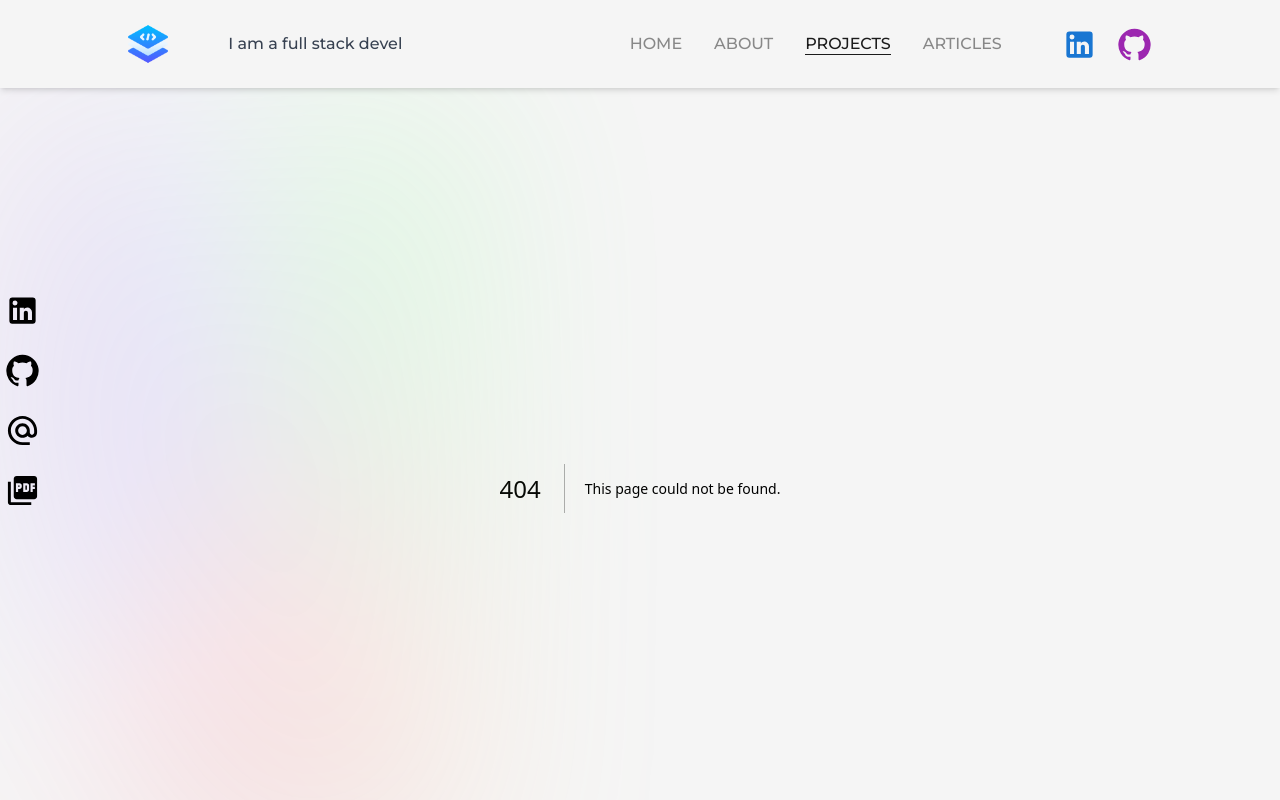
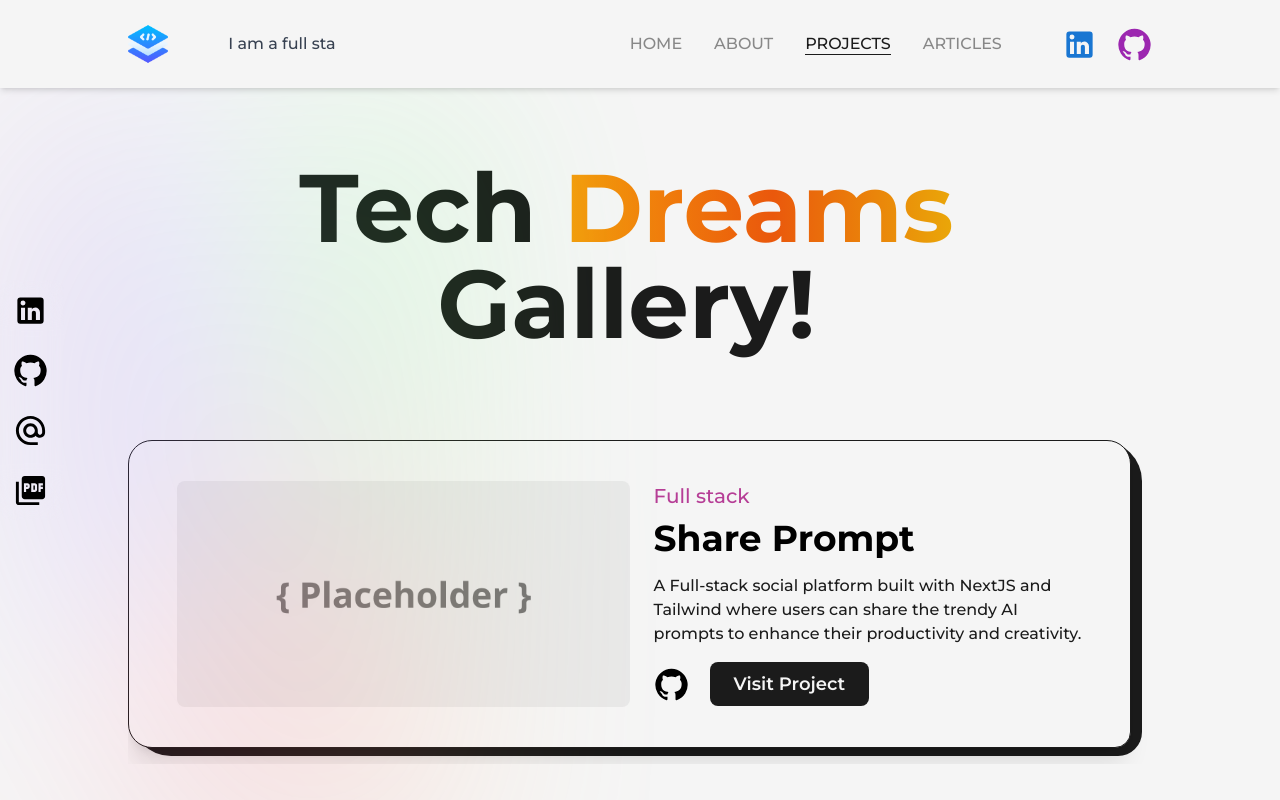
Before and after one commit to Haoran-ryan/ryan-portfolio, a Next.js app: page /projects in a window 1280 px wide. Before the commit this address had no page. Shown: the top 800 px of the page. Built offline with nearby package versions, Linux system fonts and the light colour scheme; a web font is replaced by a local one.

Commit message:
project page done

```diff
--- a/app/about/page.js
+++ b/app/about/page.js
@@ -1,3 +1,4 @@
+"use client";
 import AnimatedText from "@/components/AnimatedText";
 import AnimatedNumbers from "@/components/AnimatedNumbers";
 import Container from "@/components/Container";
@@ -29,7 +30,7 @@ const About = () => {
         <meta name="description" content="work and education about Ryan Guo" />
       </Head>
       <main className="flex-center mb-64">
-        <Container className="flex-center w-full flex-col">
+        <Container className="flex-center w-full flex-col overflow-y-hidden pt-16">
           <AnimatedText
             text={bio.title}
             className="pb-20 text-6xl md:text-8xl"
--- a/app/layout.js
+++ b/app/layout.js
@@ -13,7 +13,7 @@ export const metadata = {
 export default function RootLayout({ children }) {
   return (
     <html lang="en">
-      <body className={`${font.className} `}>
+      <body suppressHydrationWarning={true} className={`${font.className} `}>
         <div className="gradient" />
         <div className=" relative min-h-screen w-full bg-light font-mont">
           <NavBar />
--- /dev/null
+++ b/app/projects/page.js
@@ -0,0 +1,120 @@
+// "use client";
+import AnimatedText from "@/components/AnimatedText";
+import Container from "@/components/Container";
+import GitHubIcon from "@mui/icons-material/GitHub";
+import Head from "next/head";
+import Image from "next/image";
+import Link from "next/link";
+import { MyProjects } from "@/constants";
+
+export const ProjectCard = ({ className = "", project, isFullWidth }) => {
+  return (
+    <div className={`${className} overflow-hidden`}>
+      <article
+        className={`${
+          isFullWidth
+            ? "flex-between rounded-3xl p-12"
+            : "flex-center  flex-col rounded-2xl p-6"
+        } relative  h-[95%] w-[95%] rounded-br-2xl border border-solid  border-dark bg-light shadow-xl hover:shadow-2xl`}
+      >
+        {/* dark 3d effect */}
+        <div
+          className={`absolute -right-3 top-0 -z-10 h-[103%] w-[101%] rounded-br-3xl ${
+            isFullWidth ? "rounded-[2.5rem]" : "rounded-[2rem]"
+          } bg-dark`}
+        />
+        <Link
+          href={project.orgLink}
+          target="_blank"
+          className="w-1/2 cursor-pointer overflow-hidden rounded-lg"
+        >
+          <Image
+            src={project.img}
+            width={1000}
+            height={400}
+            alt={project.label}
+            className="h-auto w-full"
+          />
+        </Link>
+        <div
+          className={`flex flex-col items-start justify-between ${
+            isFullWidth ? "w-1/2  pl-6" : "mt-4 w-full"
+          }`}
+        >
+          <span className="text-xl font-medium text-primary">
+            {project.type}
+          </span>
+          <Link
+            href={project.orgLink}
+            target="_blank"
+            className="underline-offset-2 hover:underline"
+          >
+            <h2
+              className={`${
+                isFullWidth ? " text-4xl " : "text-3xl"
+              } my-2 w-full text-left font-bold`}
+            >
+              {project.label}
+            </h2>
+          </Link>
+          <p className="my-2 font-medium text-dark ">{project.work}</p>
+          <div
+            className={`mt-2  ${
+              isFullWidth ? "flex-center" : "flex-between w-full"
+            }`}
+          >
+            <Link
+              href={project.orgLink}
+              className={`${isFullWidth ? "w-10" : "w-8"}`}
+            >
+              <GitHubIcon fontSize="large" />
+            </Link>
+            <Link
+              href={project.orgLink}
+              className={`rounded-lg font-semibold  ${
+                isFullWidth
+                  ? "ml-4 bg-dark p-2 px-6 text-lg text-light "
+                  : "underline"
+              }`}
+            >
+              {isFullWidth ? "Visit Project" : "Visit"}
+            </Link>
+          </div>
+        </div>
+      </article>
+    </div>
+  );
+};
+
+const page = () => {
+  return (
+    <>
+      <Head>
+        <title>Ryan Guo | Project page</title>
+        <meta name="description" content="work and education about Ryan Guo" />
+      </Head>
+      <main className="flex-center mb-64 w-full flex-col">
+        <Container className="pt-16">
+          <AnimatedText
+            text="Tech Dreams Gallery!"
+            className="pb-20 text-6xl md:text-8xl"
+          />
+          {/* grid layout display */}
+          <div className="grid grid-cols-12 gap-24 gap-y-32 overflow-x-hidden">
+            {MyProjects.map((project, index) => (
+              <ProjectCard
+                key={index}
+                project={project}
+                href={project.orgLink}
+                className={`${index % 3 === 0 ? "col-span-12" : "col-span-6"}`}
+                isFullWidth={index % 3 === 0}
+              />
+            ))}
+          </div>
+        </Container>
+      </main>
+    </>
+  );
+};
+
+export default page;
--- a/components/AnimatedNumbers.jsx
+++ b/components/AnimatedNumbers.jsx
@@ -20,7 +20,7 @@ const AnimatedNumbers = ({ number }) => {
 
   useEffect(() => {
     sprintValue.on("change", (latest) => {
-      console.log(latest);
+      // console.log(latest);
       if (ref.current && latest.toFixed(0) <= number) {
         ref.current.textContent = latest.toFixed(0);
       }
--- a/components/Circle.jsx
+++ b/components/Circle.jsx
@@ -6,6 +6,7 @@ const Circle = ({ reference }) => {
   const { scrollYProgress } = useScroll({
     target: reference,
     offset: ["center end", "center center"],
+    layoutEffect: false,
   });
 
   return (
--- a/components/Container.jsx
+++ b/components/Container.jsx
@@ -1,6 +1,8 @@
-const Container = ({ children }) => {
+const Container = ({ children, className }) => {
   return (
-    <div className="z-0 inline-block min-h-full w-full max-w-screen-2xl overflow-y-auto bg-light px-32">
+    <div
+      className={`z-0 inline-block min-h-full w-full max-w-screen-2xl overflow-y-auto bg-light px-32 ${className}`}
+    >
       {children}
     </div>
   );
--- a/components/Experience.jsx
+++ b/components/Experience.jsx
@@ -50,6 +50,7 @@ const Experience = ({ experiences, title }) => {
   const { scrollYProgress } = useScroll({
     target: ref,
     offset: ["start end", "center start"],
+    // layoutEffect: false,
   });
   return (
     <>
@@ -63,7 +64,7 @@ const Experience = ({ experiences, title }) => {
           className="absolute left-9 h-full w-[4px] origin-top bg-dark"
           ref={ref}
         />
-        <ul className="ml-4 flex w-full flex-col items-start justify-between">
+        <ul className="ml-4 flex w-full flex-col items-start justify-between overflow-x-hidden">
           {experiences.map((project, index) => (
             <ExperienceCard
               key={project.label}
--- a/components/SideBar.jsx
+++ b/components/SideBar.jsx
@@ -3,12 +3,12 @@ import Link from "next/link";
 
 const SideBar = () => {
   return (
-    <nav className="fixed left-0 top-[35%] hidden sm:inline-block ">
+    <nav className="group fixed left-0 top-[35%] hidden rounded-xl bg-transparent px-2 pr-4 backdrop-blur-xl sm:inline-block">
       <ul>
         {SideBarLinks.map((link) => (
           <li
             key={link.name}
-            className="flex-between ml-[-80px] h-[60px] w-[120px] capitalize duration-300 hover:ml-[10px] hover:scale-110 hover:underline"
+            className="flex-between ml-[-80px] h-[60px] w-[120px] capitalize  duration-300 hover:scale-150 hover:underline group-hover:ml-[30px]"
           >
             <Link href={link.url} className="flex-between w-full ">
               {link.name} {link.icon}
--- a/constants/index.js
+++ b/constants/index.js
@@ -127,41 +127,51 @@ export function getRandomNumber(min, max) {
 
 export const MyProjects = [
   {
-    label: "Project - Show Room",
+    label: "Share Prompt",
+    type: "Full stack",
+    org: "Self Employed",
+    orgLink: "https://share-prompts-tan.vercel.app/",
+    img: "/images/placeholder.png",
+    time: "July 2023",
+    address: "Sydney",
+    work: "A Full-stack social platform built with NextJS and Tailwind where users can share the trendy AI prompts to enhance their productivity and creativity.",
+  },
+  {
+    label: "Show Room",
+    type: "Front end",
     org: "Self Employed",
     orgLink: "https://showroom-azure.vercel.app/",
+    img: "/images/projects/showroom.png",
     time: "September 2023",
     address: "Sydney",
     work: "A Front-end project built with Vite and Tailwind. This is a show room demo to show to our clients what they can receive from us.",
   },
   {
-    label: "Project - Share Prompt",
+    label: "Personal Portfolio (Dark)",
     org: "Self Employed",
-    orgLink: "https://share-prompts-tan.vercel.app/",
-    time: "July 2023",
-    address: "Sydney",
-    work: "A Full-stack social platform built with NextJS and Tailwind where users can share the trendy AI prompts to enhance their productivity and creativity.",
-  },
-  {
-    label: "Project - Personal Portfolio (Dark)",
-    org: "Self Employed",
+    type: "Front end",
     orgLink: "https://haoran-ryan.github.io/personal_portfolio/",
+    img: "/images/placeholder.png",
     time: "April 2023",
     address: "Sydney",
     work: "A front-end application ideal for gradaduates to showcase their skills and projects to potential employers. It increases the chance of getting hired by 50%. We have other designs available.",
   },
   {
-    label: "Project - TutoNet",
+    label: "TutoNet",
     org: "General Assembly",
+    type: "Full stack",
     orgLink: "https://generalassemb.ly/",
+    img: "/images/placeholder.png",
     time: "December 2022 - March 2023",
     address: "Sydney",
     work: "A Full-stack work flow management designed for school, with Vue powering the Frontend and Supabase for the backend. It is light-weight and quick to launch. Quasar Framework enables it to be mobile and desktop friendly.",
   },
   {
-    label: "Project - QuizCraft",
+    label: "QuizCraft",
+    tyep: "Full stack",
     org: "General Assembly",
     orgLink: "https://quizcraft-c8706.web.app/",
+    img: "/images/placeholder.png",
     time: "December 2022 - March 2023",
     address: "Sydney",
     work: "A Full-stack recreational kit featuring multi-player mode. It is built with ReactJS, Firestore and Restful API",
```
Also changed, not shown: public/images/placeholder.png (added), public/images/projects/showroom.png (added).
